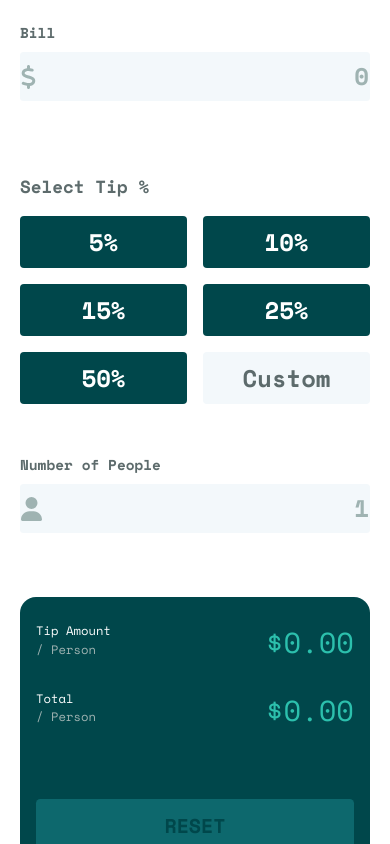
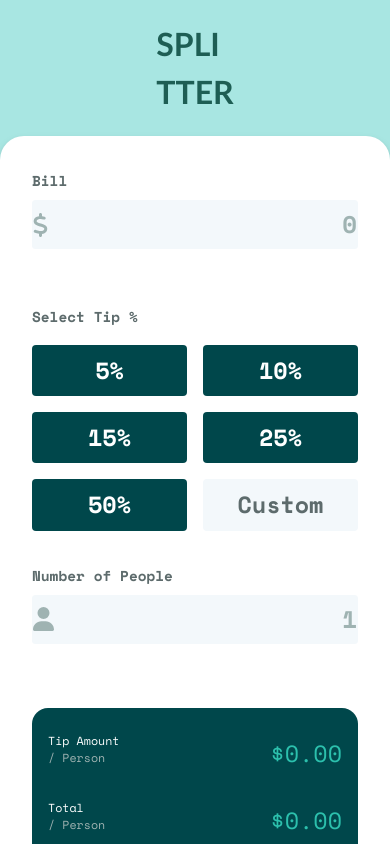
Before and after one commit to shravan-cc/Bill_Splitter, a React (Vite) app: page / in a window 390 px wide. Shown: the top 844 px of the page. Built offline with nearby package versions, Linux system fonts and the light colour scheme.

Commit message:
Implemented the complete project

```diff
--- a/src/App.css
+++ b/src/App.css
@@ -64,6 +64,10 @@ h6 {
   justify-content: center;
   min-height: 100vh;
   width: 100%;
+  flex-direction: column;
+  padding: 50px 100px;
+  gap: 50px;
+  background-color: #a8e6e2;
 }
 
 @font-face {
@@ -76,6 +80,30 @@ h6 {
 
 .main-container {
   max-width: 1280px;
-  padding: 20px;
+  padding: 2rem;
   width: 100%;
+  border-radius: 24px;
+  box-shadow:
+    0 4px 8px rgba(0, 0, 0, 0.1),
+    /* Main shadow */ 0 2px 4px rgba(0, 0, 0, 0.06);
+  background-color: white;
 }
+
+.heading {
+  padding: auto;
+  margin: 0;
+  font-family: "Gill Sans", "Gill Sans MT", Calibri, "Trebuchet MS", sans-serif;
+  color: #1e5e54;
+}
+
+@media (max-width: 550px) {
+  #root,
+  #__next {
+    padding: 20px 0 0 0;
+    gap: 20px;
+    min-height: 0;
+  }
+  .main-container {
+    border-radius: 24px 24px 0 0;
+  }
+}
--- a/src/App.tsx
+++ b/src/App.tsx
@@ -85,9 +85,15 @@ function App() {
         <Widget color="blue" icon={faInfoCircle} heading="Yes" desc="yesno" />
       </div>
     </div>*/
-    <div className="main-container">
-      <FinalForm />
-    </div>
+    <>
+      <h1 className="heading">
+        SPLI<br></br>TTER
+      </h1>
+
+      <div className="main-container">
+        <FinalForm />
+      </div>
+    </>
   );
 }
 
--- a/src/components/BillTip/BillTip.module.css
+++ b/src/components/BillTip/BillTip.module.css
@@ -18,7 +18,7 @@
 .buttonContainer {
   display: grid;
   grid-template-columns: repeat(3, 1fr); /* Create 3 equal columns */
-  gap: 1.5rem; /* Space between buttons */
+  gap: 1.5vw; /* Space between buttons */
   width: 100%;
   margin-top: 1.5rem;
 }
@@ -62,7 +62,7 @@
   }
 }
 
-@media (max-width: 1100px) {
+/* @media (max-width: 1100px) {
   .billContainer {
     margin-bottom: 3rem;
     margin-top: 3rem;
@@ -72,4 +72,4 @@
     font-size: 1.1rem;
     line-height: 1.5;
   }
-}
+} */
--- a/src/components/ButtonInput/ButtonInput.module.css
+++ b/src/components/ButtonInput/ButtonInput.module.css
@@ -16,7 +16,7 @@
   font-family: "Space Mono", monospace;
   border: none;
   font-weight: 700;
-  font-size: 2rem;
+  font-size: 2vw;
   width: 100%;
 }
 
@@ -46,13 +46,13 @@
 @media (max-width: 550px) {
   .normal {
     border-radius: 4px;
-    font-size: 1.5rem;
+    font-size: 6vw;
     /* padding: 6px 40px; */
     width: 100%;
   }
   .custom {
     border-radius: 4px;
-    font-size: 1.5rem;
+    font-size: 6vw;
     /* padding: 6px 23px; */
     width: 100%;
   }
--- a/src/components/FinalForm/FinalForm.module.css
+++ b/src/components/FinalForm/FinalForm.module.css
@@ -2,7 +2,7 @@
   background-color: white;
   display: grid;
   grid-template-columns: repeat(2, 1fr);
-  gap: 4.125rem;
+  gap: 4.125vw;
   width: 100%;
   box-sizing: border-box;
 }
--- a/src/components/Formdisplay/Formdisplay.module.css
+++ b/src/components/Formdisplay/Formdisplay.module.css
@@ -3,7 +3,7 @@
 .container {
   background-color: #00474b;
   width: 100%;
-  padding: 3.5rem;
+  padding: 3.5vw;
   border-radius: 16px;
   box-sizing: border-box;
 }
@@ -34,7 +34,7 @@
 
 @media (max-width: 550px) {
   .resetBtn {
-    font-size: 1.25rem;
+    font-size: 6vw;
     line-height: 1.5;
     width: 100%;
     border-radius: 4.32px;
--- a/src/components/Tipamount/Tipamount.module.css
+++ b/src/components/Tipamount/Tipamount.module.css
@@ -16,7 +16,7 @@
 .text {
   font-family: "Space Mono", monospace;
   font-weight: 400;
-  font-size: 1.25rem;
+  font-size: 1.25vw;
   line-height: 1.5;
   letter-spacing: 10%;
 }
@@ -32,18 +32,18 @@
 .value {
   font-family: "Space Mono", monospace;
   font-weight: 700px;
-  font-size: 3rem;
-  line-height: 4.5rem;
+  font-size: 3vw;
+  line-height: 1.5;
   color: #2cc0ad;
 }
 
 @media (max-width: 550px) {
   .text {
-    font-size: 0.7666rem;
+    font-size: 3vw;
     line-height: 1.5;
   }
   .value {
-    font-size: 1.8rem;
+    font-size: 6vw;
     line-height: 2.7rem;
   }
   .container {
```
